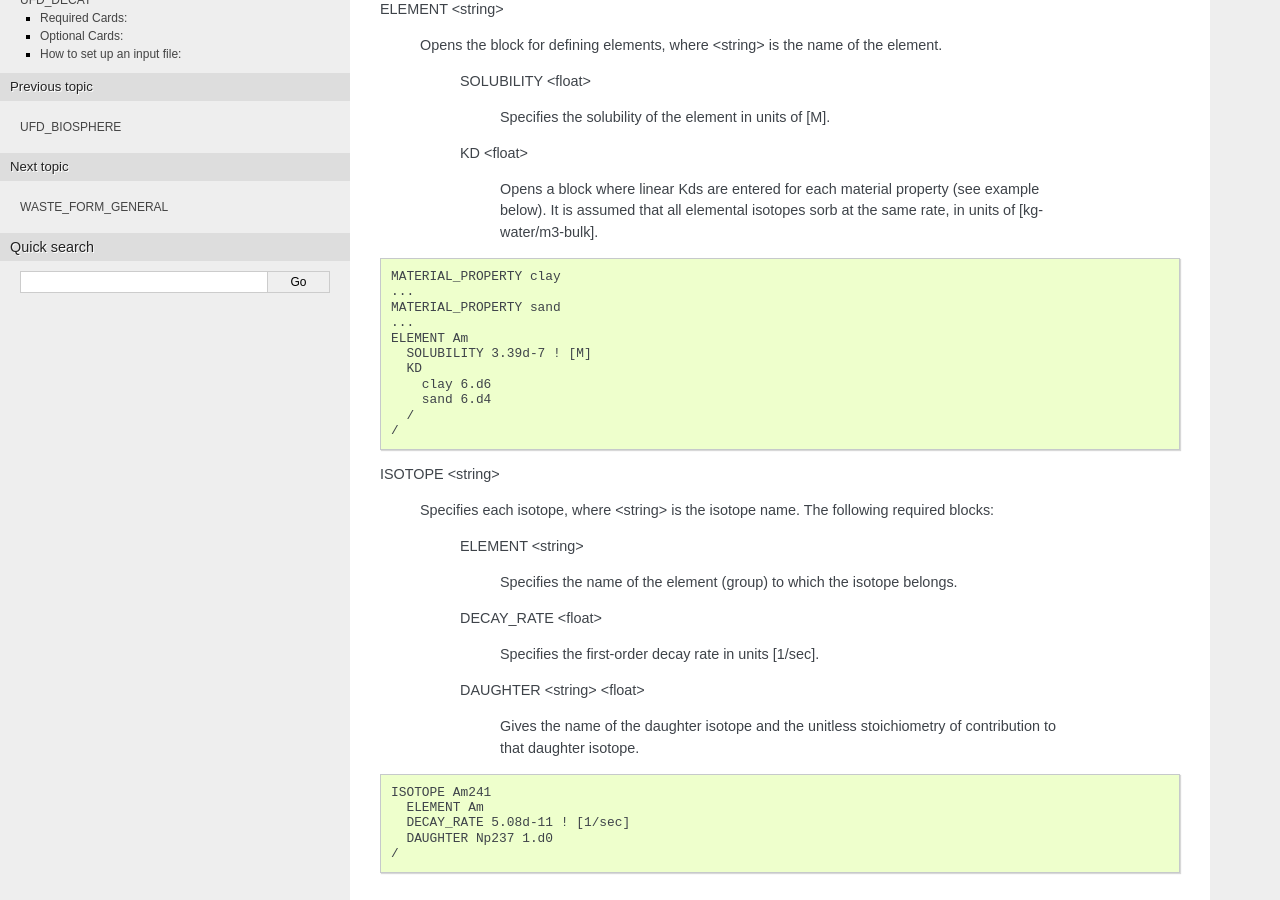
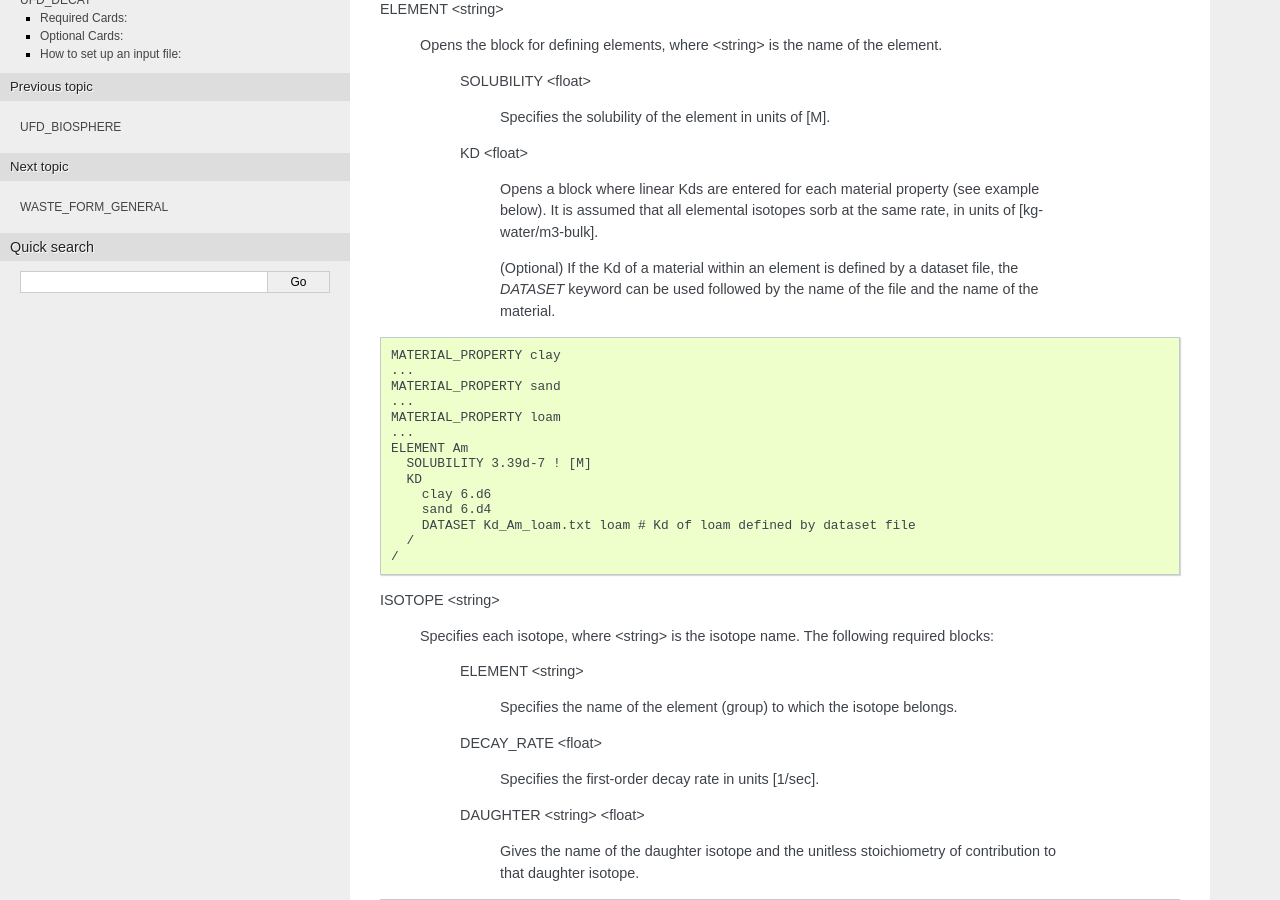
Before and after one commit to Miracloon/pflotran-documentation, a Sphinx documentation site: the page built from source/user_guide/cards/gdsa/ufd_decay_card.rst, in a window 1280 px wide and 900 px high, scrolled down 299 px. Built offline with Sphinx 7.4.7, drawn with Linux system fonts in a browser that asks for light colours.

Commit message:
GDSA-221: Add documentation for Kd dataset option.

```diff
--- a/source/user_guide/cards/gdsa/ufd_decay_card.rst
+++ b/source/user_guide/cards/gdsa/ufd_decay_card.rst
@@ -22,17 +22,22 @@ ELEMENT <string>
 
    Opens a block where linear Kds are entered for each material property (see example below). It is assumed that all elemental isotopes sorb at the same rate, in units of [kg-water/m3-bulk].
 
+   (Optional) If the Kd of a material within an element is defined by a dataset file, the `DATASET` keyword can be used followed by the name of the file and the name of the material.
+
 ::
 
  MATERIAL_PROPERTY clay
  ...
  MATERIAL_PROPERTY sand
  ...
+ MATERIAL_PROPERTY loam
+ ...
  ELEMENT Am
    SOLUBILITY 3.39d-7 ! [M]
    KD
      clay 6.d6
      sand 6.d4
+     DATASET Kd_Am_loam.txt loam # Kd of loam defined by dataset file
    /
  /
 
```
